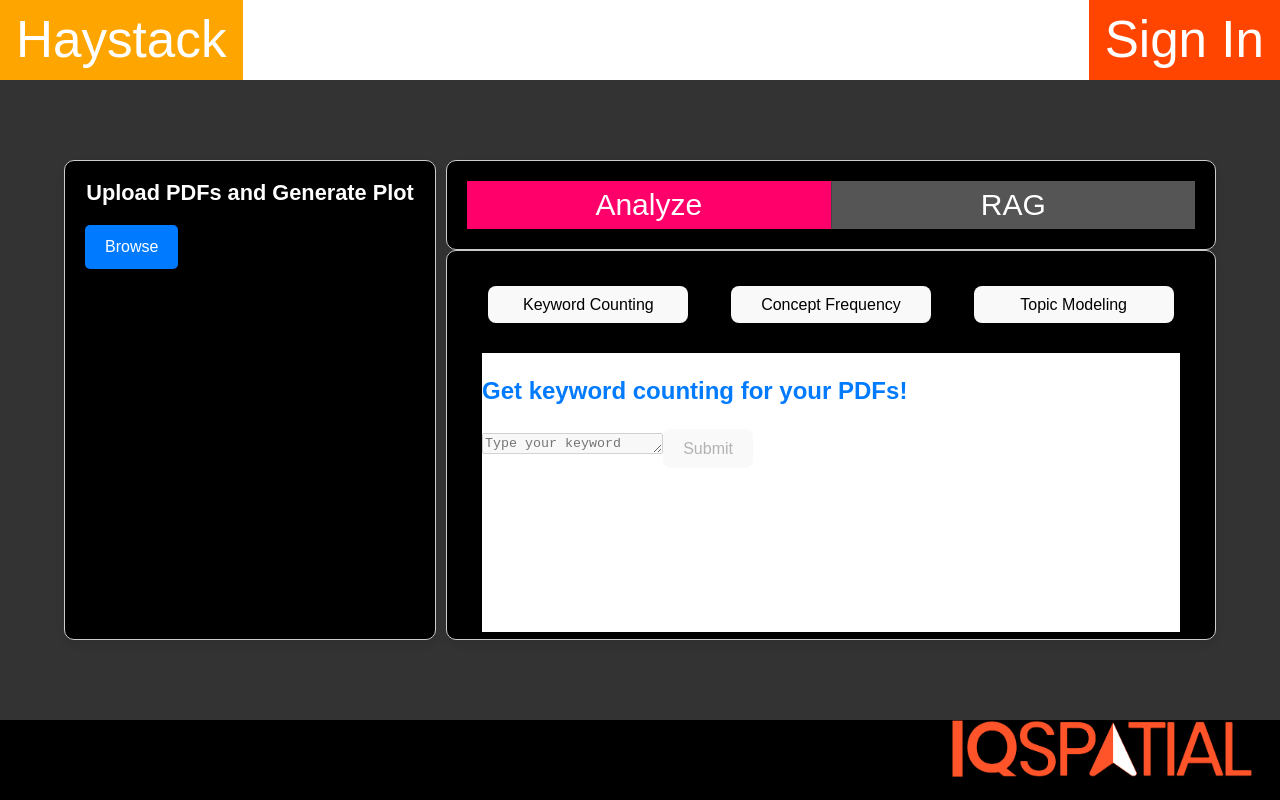
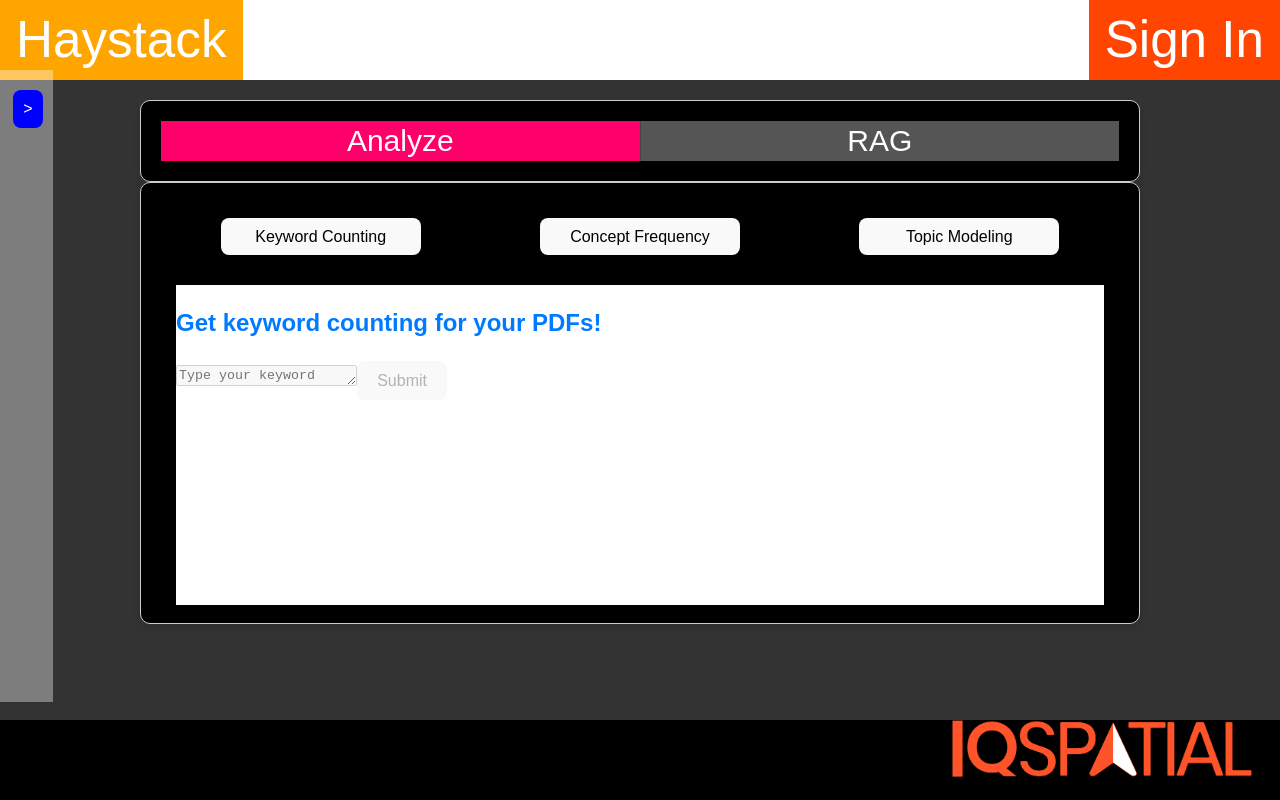
Before and after one commit to JNikolo/haystack, a React (Vite) app in the folder haystack-frontend/: page /getinsights in a window 1280 px wide. Built offline with nearby package versions, Linux system fonts and the light colour scheme.

Commit message:
Sidebar and Drag & Drop features added

```diff
--- a/haystack-frontend/src/components/ConceptFreq.jsx
+++ b/haystack-frontend/src/components/ConceptFreq.jsx
@@ -23,8 +23,11 @@ function ConceptFreq({ pdfList }) {
     const handleGeneratePlots = async () => {
         setIsLoading(true);
 
+        // Filter selected PDFs
+        const selectedPdfs = pdfList.filter(pdf => pdf.selected);
+
         const formData = new FormData();
-        for (let pdf of pdfList) {
+        for (let pdf of selectedPdfs) {
             formData.append('files', pdf.file);
         }
 
@@ -120,7 +123,7 @@ function ConceptFreq({ pdfList }) {
     return (
         <div className="concept-freq">
             <h2>Concept Frequency</h2>
-            <button onClick={handleGeneratePlots} disabled={isLoading || pdfList.length === 0}>
+            <button onClick={handleGeneratePlots} disabled={isLoading || !(pdfList.some(pdf => pdf.selected))}>
                 Generate Plot
             </button>
 
--- a/haystack-frontend/src/components/KeywordCount.jsx
+++ b/haystack-frontend/src/components/KeywordCount.jsx
@@ -11,8 +11,11 @@ function KeywordCounting({ pdfList }) {
         e.preventDefault();
         setIsLoading(true);
 
+        // Filter selected PDFs
+        const selectedPdfs = pdfList.filter(pdf => pdf.selected);
+
         const formData = new FormData();
-        for (let pdf of pdfList) {
+        for (let pdf of selectedPdfs) {
             formData.append('files', pdf.file);
         }
 
@@ -76,9 +79,9 @@ function KeywordCounting({ pdfList }) {
                     placeholder="Type your keyword here"
                     className="keyword-input"
                     rows={1}
-                    disabled={isLoading || !(pdfList.length > 0)} // Disable textarea when loading or no PDFs selected
+                    disabled={isLoading || !(pdfList.some(pdf => pdf.selected))} // Disable textarea when loading or no PDFs selected
                 />
-                <button type="submit" className="keyword-submit" disabled={isLoading || !(pdfList.length > 0)}>
+                <button type="submit" className="keyword-submit" disabled={isLoading || !(pdfList.some(pdf => pdf.selected))}>
                     {isLoading ? 'Counting...' : 'Submit'}
                 </button>
             </form>
--- /dev/null
+++ b/haystack-frontend/src/components/Sidebar.css
@@ -0,0 +1,40 @@
+.sidebar {
+    position: absolute;
+    top: 70px; /* Adjust based on your header height */
+    left: 0;
+    width: 50px; /* default width for collapsed state */
+    padding: 20px 0;
+    transition: width 0.5s;
+    z-index: 1000;
+    background-color: rgba(255, 255, 255, 0.363);
+    height: 74vh;
+}
+
+.sidebar.expanded {
+    width: 300px; /* expanded width */
+}
+
+.sidebar.collapsed {
+    width: 52.5px;
+}
+
+.toggle-btn {
+    position: absolute;
+    top: 20px; /* Adjust based on your design */
+    right: -50px; /* Position the button outside the sidebar */
+    background: blue;
+    color: white;
+    border: none;
+    cursor: pointer;
+    padding: 10px;
+    transition: right 0.5s;
+    z-index: 1100; /* Ensure it's above the sidebar content */
+}
+
+.sidebar.expanded .toggle-btn {
+    right: 0px; /* Adjust position to align with expanded sidebar */
+}
+
+.sidebar.collapsed .toggle-btn {
+    right: 10px; /* Move the button outside the collapsed sidebar */
+}
--- /dev/null
+++ b/haystack-frontend/src/components/Sidebar.jsx
@@ -0,0 +1,24 @@
+import React from "react";
+import Upload from "./Upload";
+import "./Sidebar.css";
+
+function Sidebar({ loading, isExpanded, toggleSidebar, pdfList, onFileChange, onCheckboxChange, onPdfRemove }) {
+    return (
+        <div className={`sidebar ${isExpanded ? 'expanded' : 'collapsed'}`}>
+            <button className="toggle-btn" onClick={toggleSidebar}>
+                {isExpanded ? '<' : '>'}
+            </button>
+            {isExpanded && (
+                <Upload
+                    loading={loading}
+                    pdfList={pdfList}
+                    onFileChange={onFileChange}
+                    onCheckboxChange={onCheckboxChange}
+                    onPdfRemove={onPdfRemove}
+                />
+            )}
+        </div>
+    );
+}
+
+export default Sidebar;
--- a/haystack-frontend/src/components/Upload.css
+++ b/haystack-frontend/src/components/Upload.css
@@ -12,13 +12,19 @@ label.file-input-label {
     cursor: pointer;
     font-size: 16px;
     margin-bottom: 20px;
+    left: 50%;
+    margin: 0;
+    position: absolute;
+    -ms-transform: translateX(-50%);
+    transform: translateX(-50%);
+    top:190px;
 }
 
 label.file-input-label:hover {
     background-color: #0056b3;
 }
 
-button.submit-button {
+/* button.submit-button {
     padding: 10px 20px;
     background-color: #28a745;
     color: white;
@@ -34,7 +40,7 @@ button.submit-button:disabled {
 
 button.submit-button:hover {
     background-color: #218838;
-}
+} */
 
 ul {
     list-style-type: none;
@@ -106,3 +112,30 @@ li input[type="checkbox"]:checked + label::after {
 .pdf-item:hover .remove-button {
     display: inline-block;
 }
+
+.pdf-list {
+    background-color: #8e959b89;
+    padding: 10px;
+    max-height: 200px; /* Set the maximum height for the div */
+    overflow-y: auto; /* Enable vertical scrolling */
+    overflow-x: hidden; /* Hide horizontal scrolling if not needed */
+}
+
+.uploaded-files{
+    top: 60vh;
+    margin-top: 30px;
+    padding: 0px 10px;
+}
+
+.file-drop-area {
+    border: 2px dashed #ccc;
+    padding: 10px;
+    margin: 10px;
+    height: 160px;
+    font-size: small;
+
+}
+
+.file-drop-area.dragging {
+    background-color: #8e959bde;
+}
--- a/haystack-frontend/src/components/Upload.jsx
+++ b/haystack-frontend/src/components/Upload.jsx
@@ -2,78 +2,135 @@ import React, { useState, useEffect } from 'react';
 import { addPdfToDatabase, getAllPdfs, deletePdfById } from '../utils/indexedDB';
 import './Upload.css';
 
-function Upload({ loading, onPdfRemoved, onDeletePdf }) {
-    const [pdfs, setPdfs] = useState([]);
-    //const [submitted, setSubmitted] = useState(false);
+function Upload({ loading, pdfList, onFileChange, onCheckboxChange, onPdfRemove }) {
+    // const [pdfs, setPdfs] = useState([]);
+    // //const [submitted, setSubmitted] = useState(false);
 
-    useEffect(() => {
-        loadPdfs();
-    }, []);
+    // useEffect(() => {
+    //     loadPdfs();
+    // }, []);
 
-    const loadPdfs = async () => {
-        const allPdfs = await getAllPdfs();
-        setPdfs(allPdfs);
+    // const loadPdfs = async () => {
+    //     const allPdfs = await getAllPdfs();
+    //     setPdfs(allPdfs);
+    // };
+
+    // const handleFileChange = async (event) => {
+    //     const files = Array.from(event.target.files);
+    //     for (let file of files) {
+    //         await addPdfToDatabase(file);
+    //     }
+    //     loadPdfs();
+    // };
+
+    // // const handleSubmitClick = async () => {
+    // //     setSubmitted(true);
+    // //     await handleSubmit(pdfs.filter(pdf => pdf.selected));
+    // // };
+
+    // // const handleCheckboxChange = (id) => {
+    // //     setPdfs(pdfs.map(pdf => pdf.id === id ? { ...pdf, selected: !pdf.selected } : pdf));
+    // // };
+
+    // const handleCheckboxChange = (id) => {
+    //     const updatedPdfs = pdfs.map(pdf => pdf.id === id ? { ...pdf, selected: !pdf.selected } : pdf);
+    //     setPdfs(updatedPdfs);
+    //     onPdfRemoved(updatedPdfs);
+    // };
+
+
+    // const handleRemovePdf = async (id) => {
+    //     await deletePdfById(id);
+    //     const updatedPdfs = pdfs.filter(pdf => pdf.id !== id);
+    //     setPdfs(updatedPdfs);
+
+    //     // Notify parent component (GetInsights) about the updated pdfList
+    //     onPdfRemoved(updatedPdfs);
+    // };
+
+    const [dragging, setDragging] = useState(false);
+
+    const handleDragEnter = (event) => {
+        event.preventDefault();
+        setDragging(true);
     };
 
-    const handleFileChange = async (event) => {
+    const handleDragLeave = (event) => {
+        event.preventDefault();
+        setDragging(false);
+    };
+
+    const handleDragOver = (event) => {
+        event.preventDefault();
+        setDragging(true);
+    };
+
+    const handleDrop = async (event) => {
+        event.preventDefault();
+        setDragging(false);
+
+        const files = Array.from(event.dataTransfer.files);
+        for (let file of files) {
+            await addPdfToDatabase(file);
+        }
+        onFileChange();
+    };
+
+    const handleFileInputChange = async (event) => {
         const files = Array.from(event.target.files);
         for (let file of files) {
             await addPdfToDatabase(file);
         }
-        loadPdfs();
-    };
-
-    // const handleSubmitClick = async () => {
-    //     setSubmitted(true);
-    //     await handleSubmit(pdfs.filter(pdf => pdf.selected));
-    // };
-
-    // const handleCheckboxChange = (id) => {
-    //     setPdfs(pdfs.map(pdf => pdf.id === id ? { ...pdf, selected: !pdf.selected } : pdf));
-    // };
-
-    const handleCheckboxChange = (id) => {
-        const updatedPdfs = pdfs.map(pdf => pdf.id === id ? { ...pdf, selected: !pdf.selected } : pdf);
-        setPdfs(updatedPdfs);
-        onPdfRemoved(updatedPdfs);
-    };
-
-
-    const handleRemovePdf = async (id) => {
-        await deletePdfById(id);
-        const updatedPdfs = pdfs.filter(pdf => pdf.id !== id);
-        setPdfs(updatedPdfs);
-
-        // Notify parent component (GetInsights) about the updated pdfList
-        onPdfRemoved(updatedPdfs);
+        onFileChange();
     };
 
     return (
-        <div className="App">
-            <h1 id="title">Upload PDFs and Generate Plot</h1>
+        <div className="upload-pdfs">
+            <h1 id="title">Upload your PDFs</h1>
+            {/* Drag and Drop Area */}
+            <div
+                className={`file-drop-area ${dragging ? 'dragging' : ''}`}
+                onDragEnter={handleDragEnter}
+                onDragLeave={handleDragLeave}
+                onDragOver={handleDragOver}
+                onDrop={handleDrop}
+            >
+                <h3>Drag & Drop files here</h3>
+                <p>Limit 200MB in total</p>
+                <p>Only .pdf accepted</p>
+            </div>
+
+            {/* File Input for Browse Button */}
             <input
                 type="file"
                 multiple
                 accept="application/pdf"
                 id="file-input"
-                onChange={handleFileChange}
+                onChange={handleFileInputChange}
+                style={{ display: 'none' }} // Hide the file input visually
             />
             <label className="file-input-label" htmlFor="file-input">
                 Browse
             </label>
+            <div className="uploaded-files">
+                {pdfList.length === 0 && <p>No PDFs uploaded yet</p>}
+                {pdfList.length > 0 && (
+                    <>
+                        <p>Uploaded PDFs:</p>
+                        <div className='pdf-list'>
                             <ul>
-                {pdfs.map((pdf) => (
+                                {pdfList.map((pdf) => (
                                     <li key={pdf.id} className="pdf-item">
                                         <input
                                             type="checkbox"
                                             id={`checkbox-${pdf.id}`}
                                             checked={pdf.selected || false}
-                                onChange={() => handleCheckboxChange(pdf.id)}
+                                            onChange={() => onCheckboxChange(pdf.id)}
                                         />
                                         <label htmlFor={`checkbox-${pdf.id}`}>{pdf.name}</label>
                                         <button
                                             className="remove-button"
-                                onClick={() => handleRemovePdf(pdf.id)}
+                                            onClick={() => onPdfRemove(pdf.id)}
                                             disabled={loading}
                                         >
                                             X
@@ -82,6 +139,10 @@ function Upload({ loading, onPdfRemoved, onDeletePdf }) {
                                 ))}
                             </ul>
                         </div>
+                    </>
+                )}
+            </div>
+        </div>
     );
 }
 
--- a/haystack-frontend/src/pages/GetInsights.css
+++ b/haystack-frontend/src/pages/GetInsights.css
@@ -5,9 +5,13 @@ body {
 
 .insights-container {
     display: flex;
-    height: 60vh;
+    justify-content: center; /* Center the main content */
+    align-items: flex-start;
+    height: 80vh;
+    width: 100vw;
+    /* height: 60vh;
     padding: 20px;
-    width: 90vw;
+    width: 90vw; */
 }
 
 .box {
@@ -18,17 +22,28 @@ body {
     padding: 20px;
 }
 
-.upload-box {
+/* .upload-box {
     margin-right: 10px;
     width: 30%;
+} */
+
+.main-content {
+    flex: 1;
+    padding: 20px;
+    transition: margin-left 0.3s;
+    max-width: 1000px; /* Maximum width for the main content */
+    height: 50vh;
 }
 
-.right-side {
+.main-content.expanded {
+    margin-left: 250px;
+}
+/* .right-side {
     display: flex;
     flex-direction: column;
     height: 100%;
     width: 70%;
-}
+} */
 
 .options-box {
     height: 10%;
--- a/haystack-frontend/src/pages/GetInsights.jsx
+++ b/haystack-frontend/src/pages/GetInsights.jsx
@@ -1,16 +1,18 @@
 import React, { useState, useEffect } from 'react';
 import Header from '../components/Header';
 import Footer from "../components/Footer";
-import Upload from "../components/Upload";
+//import Upload from "../components/Upload";
 import Output from "../components/Output";
 import Options from "../components/Options";
+import Sidebar from "../components/Sidebar";
 import './GetInsights.css';
-import { getPdfById, clearDatabase } from '../utils/indexedDB';
+import { clearDatabase, getAllPdfs, deletePdfById, addPdfToDatabase } from '../utils/indexedDB';
 
 function GetInsights() {
     const [loading, setLoading] = useState(false);
     const [activeButton, setActiveButton] = useState('left');
     const [pdfList, setPdfList] = useState([]);
+    const [isSidebarOpen, setIsSidebarOpen] = useState(false);
 
 
     useEffect(() => {
@@ -27,46 +29,71 @@ function GetInsights() {
         };
     }, []);
 
-    const handleSubmit = async (selectedPdfs) => {
-        setLoading(true);
+    // const handleSubmit = async (selectedPdfs) => {
+    //     setLoading(true);
 
-        // const formData = new FormData();
+    //     // const formData = new FormData();
 
-        let newPdfList = [];
-        for (let pdf of selectedPdfs) {
-            const pdfRecord = await getPdfById(pdf.id);
-            newPdfList.push(pdfRecord);
-        }
+    //     let newPdfList = [];
+    //     for (let pdf of selectedPdfs) {
+    //         const pdfRecord = await getPdfById(pdf.id);
+    //         newPdfList.push(pdfRecord);
+    //     }
 
-        setPdfList(newPdfList);
+    //     setPdfList(newPdfList);
 
-        // call the API to populate vector db
+    //     // call the API to populate vector db
 
-        setLoading(false);
+    //     setLoading(false);
 
-        //     formData.append('files', pdfRecord.file);
-        //     console.log('pdf: ',formData);
-        //console.log(pdfList);
+    //     //     formData.append('files', pdfRecord.file);
+    //     //     console.log('pdf: ',formData);
+    //     //console.log(pdfList);
+    // };
+
+    // const handleReset = async () => {
+    //     setLoading(true);
+    //     // await clearDatabase();
+    //     setPdfList([]);
+
+    //     // call API here to delete all vector DB records
+
+    //     setLoading(false);
+    // };
+
+    // const handleDeletePdf = async (id) => {
+    //     await deletePdfById(id);
+    //     const updatedPdfs = pdfList.filter(pdf => pdf.id !== id);
+    //     setPdfList(updatedPdfs);
+    // };
+
+    const toggleSidebar = () => {
+        setIsSidebarOpen(!isSidebarOpen);
     };
 
-    const handleReset = async () => {
-        setLoading(true);
-        // await clearDatabase();
-        setPdfList([]);
-
-        // call API here to delete all vector DB records
-
-        setLoading(false);
+    const loadPdfs = async () => {
+        const allPdfs = await getAllPdfs();
+        setPdfList(allPdfs);
     };
 
-    const handlePdfRemoved = async (updatedPdfs) => {
-        const selectedPdfs = updatedPdfs.filter(pdf => pdf.selected);
-        setPdfList(selectedPdfs);
+    // const handleFileChange = async (event) => {
+    //     const files = Array.from(event.target.files);
+    //     for (let file of files) {
+    //         await addPdfToDatabase(file);
+    //     }
+    //     loadPdfs();
+    // };
 
-        // call API here to delete specific vector DB record
+    const handleFileChange = async () => {
+        await loadPdfs(); // Reload PDFs after file change
     };
 
-    const handleDeletePdf = async (id) => {
+    const handleCheckboxChange = (id) => {
+        const updatedPdfs = pdfList.map(pdf => pdf.id === id ? { ...pdf, selected: !pdf.selected } : pdf);
+        setPdfList(updatedPdfs);
+    };
+
+    const handleRemovePdf = async (id) => {
         await deletePdfById(id);
         const updatedPdfs = pdfList.filter(pdf => pdf.id !== id);
         setPdfList(updatedPdfs);
@@ -77,14 +104,24 @@ function GetInsights() {
         <>
             <Header />
             <div className="insights-container">
-                <div className="box upload-box">
+                <Sidebar
+                    loading={loading}
+                    isExpanded={isSidebarOpen}
+                    toggleSidebar={toggleSidebar}
+                    pdfList={pdfList}
+                    onFileChange={handleFileChange}
+                    onCheckboxChange={handleCheckboxChange}
+                    onPdfRemove={handleRemovePdf}
+                />
+                {/* <div className="box upload-box">
                     <Upload
                         loading={loading}
                         onPdfRemoved={handlePdfRemoved}
                         onDeletePdf={handleDeletePdf}
                     />
-                </div>
-                <div className="right-side">
+                </div> */}
+                {/* <div className="right-side"> */}
+                <div className={`main-content ${isSidebarOpen ? 'expanded' : ''}`}>
                     <div className="box options-box">
                         <Options activeButton={activeButton} setActiveButton={setActiveButton} />
                     </div>
```
Lines whose indentation alone changed are shown as unchanged.
